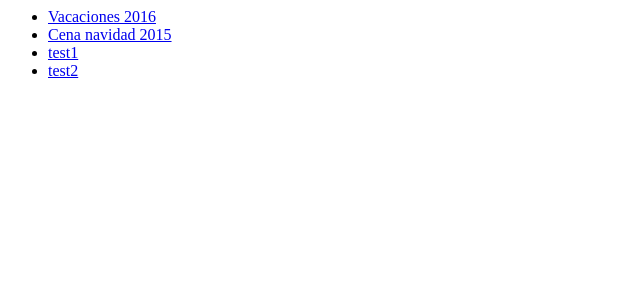
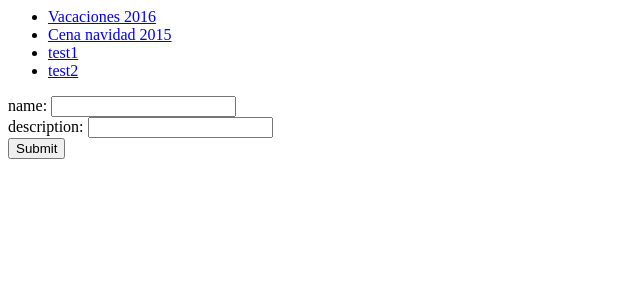
Before and after one commit to 4m1g0/django_demo, a Django app: page /gallery/ in a window 1280 px wide. Shown: the top 300 px of the page, without its empty margins (0-640 px from the left). Run offline with Django 3.2, Linux system fonts and the light colour scheme; data comes from the database, SQL or seed files in the repository; both versions use the stored data as it was after the commit.

Commit message:
Add simple POST request and form

```diff
--- a/demo/gallery/templates/gallery/index.html
+++ b/demo/gallery/templates/gallery/index.html
@@ -8,3 +8,9 @@
 {% else %}
     <h2>You don't have any gallery yet</h2>
 {% endif %}
+<form action="{% url 'gallery:create' %}" method="post">
+    {% csrf_token %}
+    name: <input type="text" name="name" /> <br />
+    description: <input type="text" name="description" /> <br />
+    <input type="submit" />
+</form>
--- a/demo/gallery/urls.py
+++ b/demo/gallery/urls.py
@@ -6,4 +6,5 @@ app_name = 'gallery' # important to include all names inside the namespace for t
 urlpatterns = [
     url(r'^$', views.index, name='index'),
     url(r'^(?P<id>[0-9]+)$', views.detail, name='detail'),
+    url(r'^create/$', views.create, name='create'),
 ]
--- a/demo/gallery/views.py
+++ b/demo/gallery/views.py
@@ -1,6 +1,6 @@
 from django.shortcuts import render
 #from django.http import HttpResponse
-from django.http import Http404
+from django.http import Http404, HttpResponseBadRequest
 from .models import Gallery
 #from django.template import loader
 
@@ -27,6 +27,17 @@ def index(request):
     context = {'galleries' : galleries}
     return render(request, 'gallery/index.html', context)
 
+def create(request):
+    try:
+        gallery = Gallery()
+        gallery.name = request.POST['name']
+        gallery.description = request.POST['description']
+        gallery.save()
+    except (KeyError):
+        return HttpResponseBadRequest("Error al recibir el formulario")
+
+    return index(request)
+
 
 def detail(request, id):
     try:
```
Also changed, not shown: demo/db.sqlite3.
